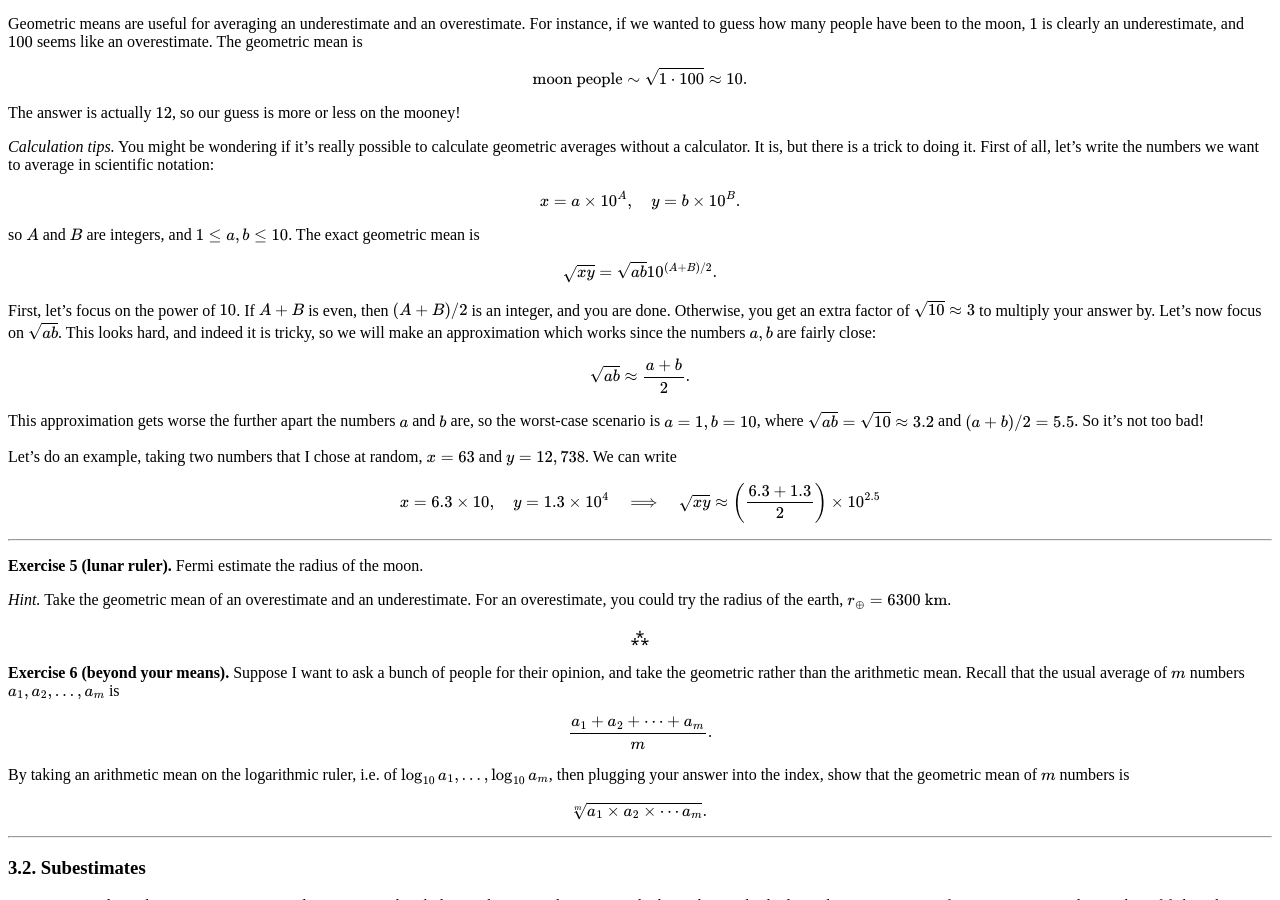
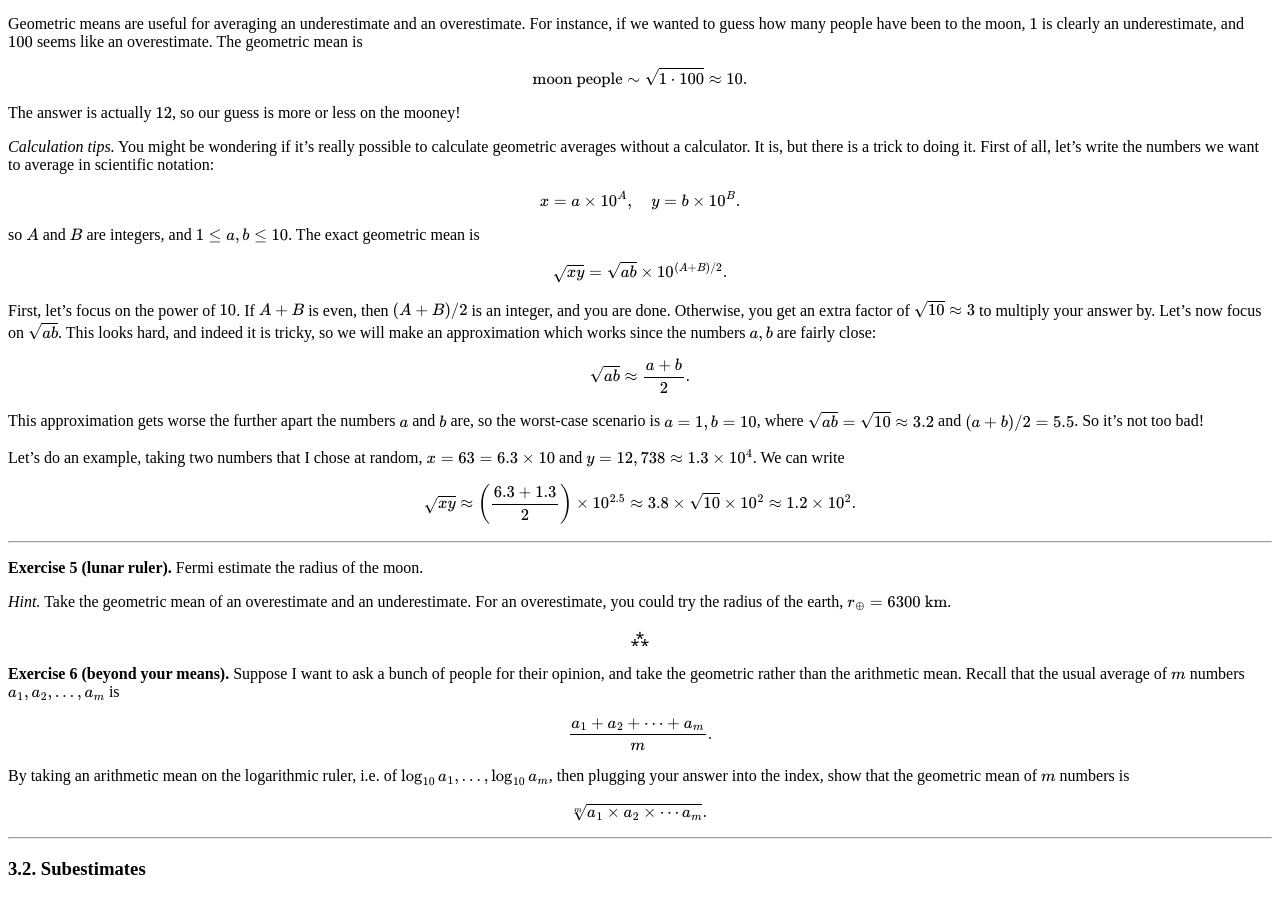
Before and after one commit to hapax/hapax.github.io, a Jekyll site: the page built from _posts/2020-02-24-napkin-hacks.md, in a window 1280 px wide and 900 px high, scrolled down 12730 px. Built offline with Jekyll 4.4.1, drawn with Linux system fonts in a browser that asks for light colours; our own code applies the rules of GitHub Pages for plain Markdown files; formulas are drawn with MathJax 3; a script that is not in the unit is left out.

Commit message:
Update 2020-02-24-napkin-hacks.md

```diff
--- a/_posts/2020-02-24-napkin-hacks.md
+++ b/_posts/2020-02-24-napkin-hacks.md
@@ -815,7 +815,7 @@ so $A$ and $B$ are integers, and $1 \leq a, b \leq 10$.
 The exact geometric mean is
 
 $$
-\sqrt{xy} = \sqrt{ab} 10^{(A+B)/2}.
+\sqrt{xy} = \sqrt{ab} \times 10^{(A+B)/2}.
 $$
 
 First, let's focus on the power of $10$.
@@ -836,11 +836,11 @@ $\sqrt{ab} = \sqrt{10} \approx 3.2$ and $(a+b)/2 = 5.5$. So it's not
 too bad!
 
 Let's do an example, taking two numbers that I chose at random, $x =
-63$ and $y = 12, 738$. We can write
-
-$$
-x = 6.3 \times 10, \quad y = 1.3 \times 10^4 \quad \Longrightarrow
-\quad \sqrt{xy} \approx \left(\frac{6.3 + 1.3}{2}\right) \times 10^{2.5}
+63 = 6.3 \times 10$ and $y = 12, 738 \approx 1.3 \times 10^4 $. We can write
+
+$$
+\sqrt{xy} \approx \left(\frac{6.3 + 1.3}{2}\right) \times 10^{2.5}
+\approx 3.8 \times \sqrt{10} \times 10^2 \approx 1.2 \times 10^2.
 $$
 
 ---
```
